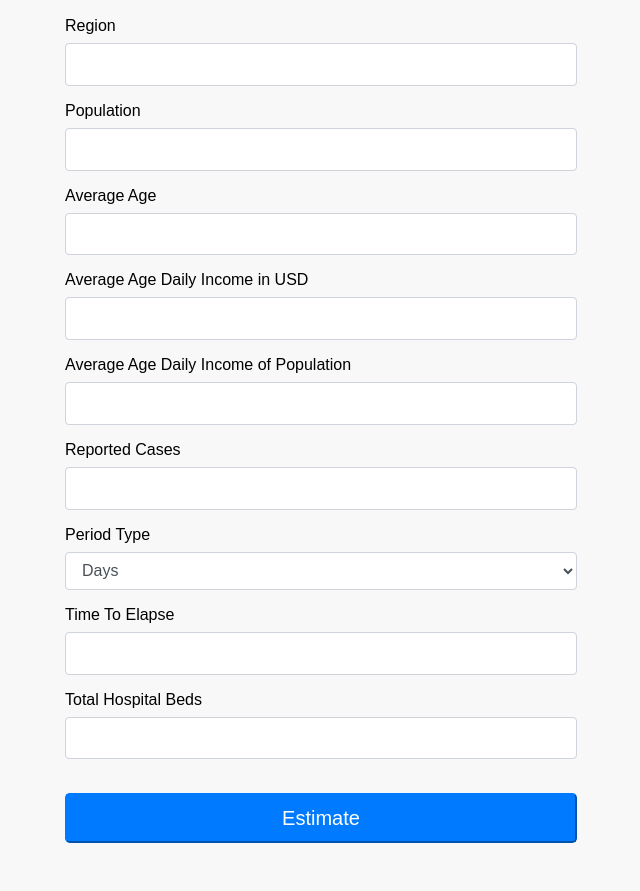
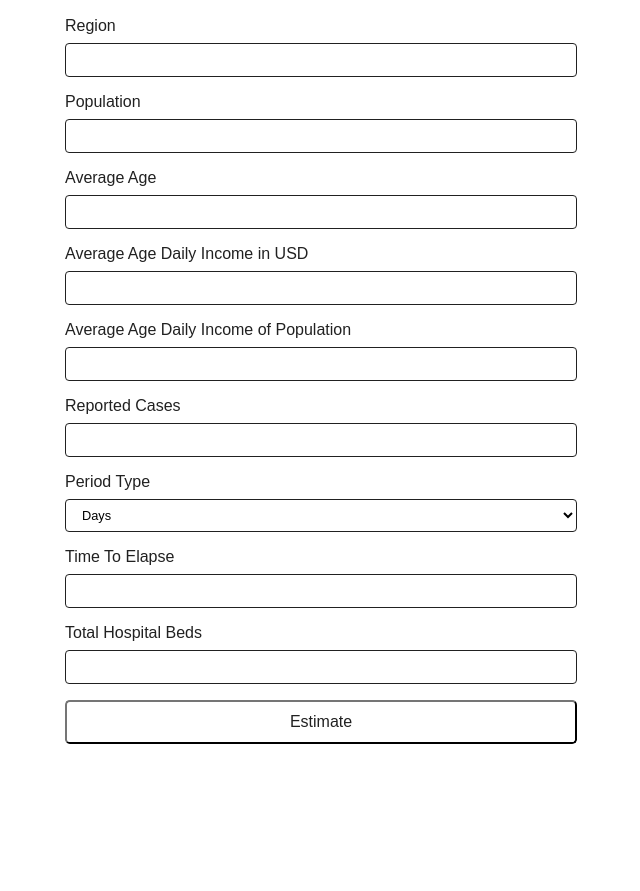
Before and after one commit to tohbay/frontend-ui, a React app: page / in a window 1280 px wide. Shown: the part 84-975 px from the top of the page, without its empty margins (319-959 px from the left). After the commit the page ends 876 px from the top, so only its background shows below. Built offline with nearby package versions, Linux system fonts and the light colour scheme.

Commit message:
update package.json1

```diff
--- a/package.json
+++ b/package.json
@@ -7,7 +7,7 @@
     "run-build": "parcel build/index.html",
     "dev": "parcel src/index.html",
     "build": "parcel build src/index.html --out-dir build",
-    "build2": "parcel build src/index.html --out-dir build && npm run run-build",
+    "build2": "parcel build src --out-dir build && npm run run-build",
     "format": "prettier \"src/**/*.{js,html}\" --write",
     "lint": "eslint \"src/**/*.{js,jsx}\" --quiet",
     "test": "echo \"Error: no test specified\" && exit 1"
@@ -23,10 +23,10 @@
     "eslint-plugin-jsx-a11y": "^6.2.3",
     "eslint-plugin-react": "^7.19.0",
     "eslint-plugin-react-hooks": "^3.0.0",
-    "parcel-bundler": "^1.12.4",
     "prettier": "^2.0.4"
   },
   "dependencies": {
+    "parcel-bundler": "^1.12.4",
     "react": "^16.13.1",
     "react-dom": "^16.13.1"
   }
--- a/src/index.html
+++ b/src/index.html
@@ -20,8 +20,9 @@
       min-height: 100vh;
       min-width: 100vw;
       font-family: "PT Sans", sans-serif;
-      background: #f8f8f8;
-      color: #000
+      background: #FFFFFF;
+      color: #212121;
+      font-size: 1rem
     }
 
     h1 {
@@ -39,7 +40,6 @@
 
     .form-item {
       margin-bottom: 1rem;
-      font-size: 1.2rem
     }
 
     .form-input {
@@ -48,12 +48,11 @@
       height: calc(1.5em + .75rem + 2px);
       padding: .375rem .75rem;
       font-weight: 400;
-      font-size: 1.2rem;
       line-height: 1.5;
-      color: #495057;
+      color: #000000;
       background-color: #fff;
       background-clip: padding-box;
-      border: 1px solid #ced4da;
+      border: 1px solid #212121;
       border-radius: .25rem;
       transition: border-color .15s ease-in-out, box-shadow .15s ease-in-out
     }
@@ -64,7 +63,7 @@
     }
 
     select {
-      font-size: 1rem !important;
+      font-size: 0.8rem !important;
       padding: .5rem;
       line-height: 2
     }
@@ -73,12 +72,12 @@
       display: block;
       width: 100%;
       padding: .5rem 1rem;
-      font-size: 1.25rem;
+      font-size: 1rem;
       line-height: 1.5;
       border-radius: .3rem;
-      color: #fff;
-      background-color: #007bff;
-      border-color: #007bff;
+      color: #212121;
+      background-color: #FFFFFF;
+      border-color: #212121;
       text-align: center;
       font-weight: 400
     }
@@ -87,19 +86,11 @@
       .form {
         min-width: 80vw
       }
-
-      .form-item {
-        font-size: 1rem
-      }
     }
 
     @media only screen and (min-width:600px) {
       .form {
         min-width: 80vw
-      }
-
-      .form-item {
-        font-size: 1rem
       }
     }
 
@@ -107,16 +98,12 @@
       .form {
         min-width: 40vw
       }
-
-      .form-item {
-        font-size: 1rem
-      }
     }
   </style>
 </head>
 
 <body>
-  <div id="root">Not Rendered</div>
+  <div id="root"></div>
   <script src="index.js"></script>
 </body>
 
--- a/src/index.js
+++ b/src/index.js
@@ -79,7 +79,6 @@ const Estimator = () => {
           />
         </div>
         <div className="form-item">
-          <label htmlFor="estimate"></label>
           <button
             type="submit"
             id="estimate"
--- /dev/null
+++ b/src/robots.txt
@@ -0,0 +1,3 @@
+# https://www.robotstxt.org/robotstxt.html
+User-agent: *
+Disallow:
--- a/src/style.css
+++ b/src/style.css
@@ -9,7 +9,7 @@ body {
   min-height: 100vh;
   min-width: 100vw;
   font-family: "PT Sans", sans-serif;
-  background: #f8f8f8;
+  background: #e9ebee;
   color: #000000;
 }
 h1 {
```
Also changed, not shown: 1 other file.
